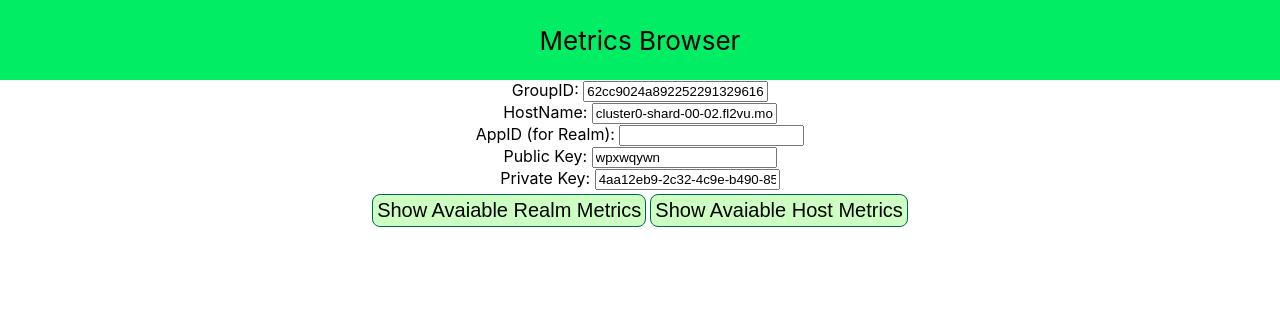
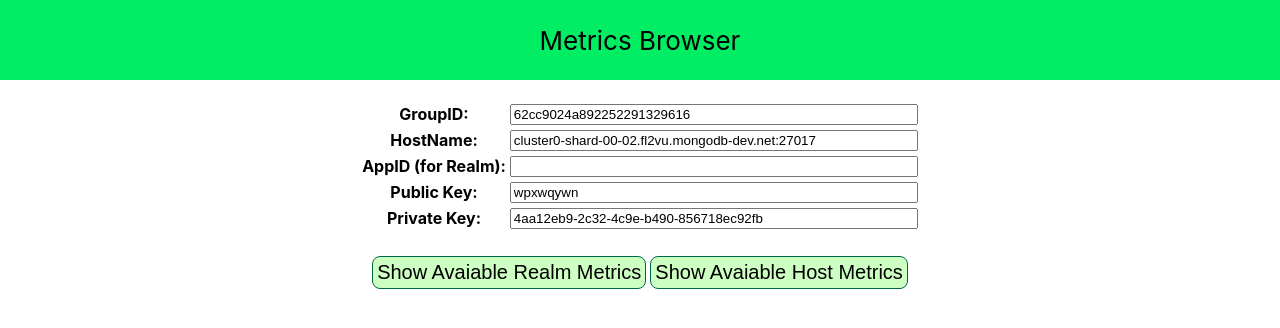
Before and after one commit to xuxiaoyu89/MetricsBrowser, a React (Create React App) app in the folder metrics-browser/: page / in a window 1280 px wide. Shown: the top 328 px of the page. Built offline with nearby package versions, Linux system fonts and the light colour scheme.

Commit message:
update css

```diff
--- a/metrics-browser/src/ChartsPanel.css
+++ b/metrics-browser/src/ChartsPanel.css
@@ -2,6 +2,7 @@
     display: flex;
     flex-wrap: wrap;
     flex-direction: row;
+    justify-content: center;
 }
 
 .chart {
--- a/metrics-browser/src/SeriesView.css
+++ b/metrics-browser/src/SeriesView.css
@@ -1,7 +1,18 @@
+.input-table {
+    display: flex;
+    justify-content: center;
+    padding: 20px;
+}
+
+.input-text {
+    width: 400px;
+}
+
 .seriesSelector {
     display: flex;
     flex-wrap: wrap;
     flex-direction: row;
+    justify-content: center;
 }
 
 .button {
--- a/metrics-browser/src/SeriesView.js
+++ b/metrics-browser/src/SeriesView.js
@@ -58,10 +58,6 @@ class SeriesView extends Component {
         return `${url}${queries.join("")}`;
     }
 
-    getBaasMetricsPublicUrl(groupID, applicationID) {
-        return `http://localhost:8080/api/atlas/v1.0/groups/${groupID}/application/${applicationID}/realm/metrics`;
-    }
-
     getHostMetricsPublicUrl(groupID, hostName) {
         return `https://cloud-dev.mongodb.com/api/atlas/v1.0/groups/${groupID}/processes/${hostName}/measurements?granularity=PT1M&period=PT1H`;
     }
@@ -93,16 +89,30 @@ class SeriesView extends Component {
 
     render() {
         return <>
-            <label>GroupID: </label>
-            <input type="text" value={this.state.groupID} onChange={this.handleGroupIDChange}></input><br/>
-            <label>HostName: </label>
-            <input type="text" value={this.state.hostName} onChange={this.handleHostNameChange}></input><br/>
-            <label>AppID (for Realm): </label>
-            <input type="text" value={this.state.appID} onChange={this.handleAppIDChange}></input><br/>
-            <label>Public Key: </label>
-            <input type="text" value={this.state.publicKey} onChange={this.handlePublicKeyChange}></input><br/>
-            <label>Private Key: </label>
-            <input type="text" value={this.state.privateKey} onChange={this.handlePrivateKeyChange}></input><br/>
+            <div className="input-table">
+                <table>
+                    <tr>
+                        <th><label className="input-label">GroupID: </label></th>
+                        <th><input className="input-text" type="text" value={this.state.groupID} onChange={this.handleGroupIDChange}></input></th>
+                    </tr>
+                    <tr>
+                        <th><label className="input-label">HostName: </label></th>
+                        <th><input className="input-text" type="text" value={this.state.hostName} onChange={this.handleHostNameChange}></input></th>
+                    </tr>
+                    <tr>
+                        <th><label className="input-label">AppID (for Realm): </label></th>
+                        <th><input className="input-text" type="text" value={this.state.appID} onChange={this.handleAppIDChange}></input></th>
+                    </tr>
+                    <tr>
+                        <th><label className="input-label">Public Key: </label></th>
+                        <th><input className="input-text" type="text" value={this.state.publicKey} onChange={this.handlePublicKeyChange}></input></th>
+                    </tr>
+                    <tr>
+                        <th><label className="input-label">Private Key: </label></th>
+                        <th><input className="input-text" type="text" value={this.state.privateKey} onChange={this.handlePrivateKeyChange}></input></th>
+                    </tr>
+                </table>
+            </div>
             <div className="button-container">
                 <button className="button1" onClick={this.showRealmMetrics}>Show Avaiable Realm Metrics</button>
                 <button className="button1" onClick={this.showHostMetrics}>Show Avaiable Host Metrics</button>
```
